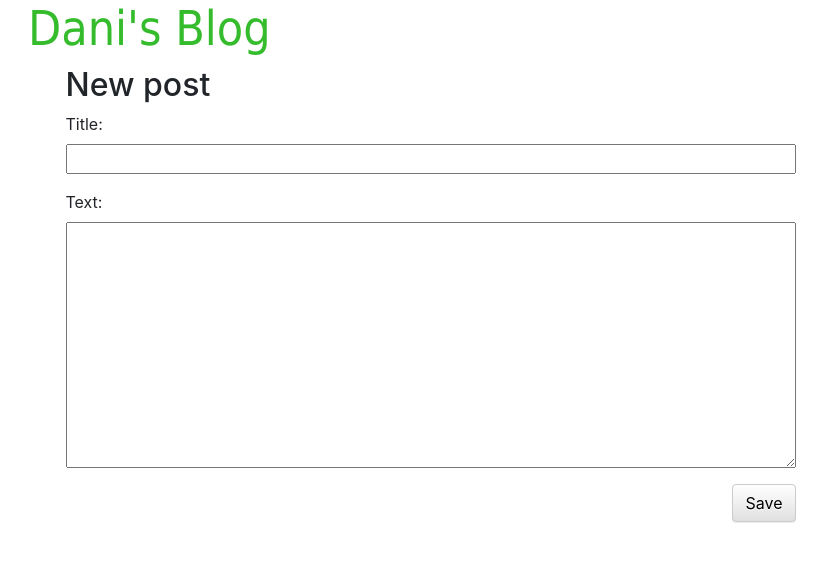
After one commit to dcaft/my-first-blog, a Django app: page /post/new/ in a window 1280 px wide. The commit adds this page. Shown: the top 562 px of the page, without its empty margins (27-854 px from the left). Run offline with Django 3.2, Linux system fonts and the light colour scheme; parts of the project's set-up code (start-up, migrations or seed data) failed here and were passed over; some libraries are stand-ins or nearby versions.

Commit message:
canviat html

```diff
--- /dev/null
+++ b/blog/forms.py
@@ -0,0 +1,6 @@
+from django import forms
+from .models import Post
+class PostForm(forms.ModelForm):
+    class Meta:
+        model = Post
+        fields = ('title', 'text',)
--- a/blog/models.py
+++ b/blog/models.py
@@ -7,19 +7,18 @@ class Post(models.Model):
     author=models.ForeignKey('auth.User', on_delete=models.CASCADE)
     title=models.CharField(max_length=200)
     text=models.TextField()
-    created_date=models.DateTimeField(
-            default=timezone.now)
-    published_date=models.DateTimeField(
-            blank=True, null=True)
+    created_date=models.DateTimeField(default=timezone.now)
+    published_date=models.DateTimeField(blank=True, null=True)
 
     def publish(self):
-        self.published_date = timezone.now()
+        self.published_date=timezone.now()
         self.save()
 
     def __str__(self):
         return self.title
-doc='abcdefghijklmnopq'
+
+#doc='abcdefghijklmnopq'
 me=User.objects.get(username='dani')
-post1=Post.objects.create(author=me, title='abecedari', text=doc)
+#post1=Post.objects.create(author=me, title='abecedari', text=doc)
 Post.objects.filter(published_date__lte=timezone.now())
-post1.publish()
+#post1.publish()
--- a/blog/templates/blog/base.html
+++ b/blog/templates/blog/base.html
@@ -5,16 +5,19 @@
     <link	rel="stylesheet" href="{% static 'css/blog.css' %}">
     <link	rel="stylesheet" href="//maxcdn.bootstrapcdn.com/bootstrap/4.1.3/css/bootstrap.min.css">
     <link	rel="stylesheet" href="//maxcdn.bootstrapcdn.com/bootstrap/4.1.3/css/bootstrap-theme.min.css">
-		<title>Dani	blog</title>
+    <title>Dani blog</title>
   </head>
   <body>
-    <div>	class="page-header">
-      <h1><a	href="/">Dani's	Blog</a></h1>
+    <div class="page-header">
+      {% if user.is_authenticated %}
+        <a href="{%	url 'post_new' %}" class="top-menu"><span class="glyphicon glyphicon-plus"></span></a>
+      {% endif %}
+      <h1><a href="/">Dani's Blog</a></h1>
     </div>
-      <div	class="content	container">
-        <div	class="row">
-           <div	class="col-md-8">
-             {%	block	content %}
+      <div class="content	container">
+        <div class="row">
+          <div class="col-md-8">
+            {% block	content %}
             {% endblock %}
           </div>
         </div>
--- /dev/null
+++ b/blog/templates/blog/post_edit.html
@@ -0,0 +1,8 @@
+{% extends 'blog/base.html' %}
+{% block content %}
+  <h2>New	post</h2>
+  <form	method="POST" class="post-form">{% csrf_token %}
+    {{ form.as_p }}
+    <button	type="submit" class="save btn btn-default">Save</button>
+  </form>
+{% endblock %}
--- a/blog/urls.py
+++ b/blog/urls.py
@@ -4,4 +4,6 @@ from . import views
 urlpatterns=[
     path('', views.post_list, name='post_list'),
     path('post/<int:pk>/', views.post_detail, name='post_detail'),
+    path('post/new/', views.post_new, name='post_new'),
+    #path('post/<int:pk>/edit', views.post_edit, name='post_edit'),
 ]
--- a/blog/views.py
+++ b/blog/views.py
@@ -1,12 +1,33 @@
-from django.shortcuts import render, get_object_or_404
+from django.shortcuts import render, get_object_or_404, redirect
 from .models import Post
 from django.utils import timezone
+from .forms import PostForm
 
 # Create your views here.
 def post_list(request):
-    posts=Post.objects.filter(published_date__lte=timezone.now()).order_by('published_date')
+    posts = Post.objects.filter(published_date__lte=timezone.now()).order_by('published_date')
     return render(request, 'blog/post_list.html', {'posts': posts})
 
 def post_detail(request, pk):
-    post=get_object_or_404(Post, pk=pk)
+    post = get_object_or_404(Post, pk=pk)
     return render(request, 'blog/post_detail.html', {'post': post})
+#  definitiu post no funciona:
+#def post_new(request):
+#    post = get_object_or_404(Post, pk=pk)
+#    if request.method == "POST":
+#        form = PostForm()
+#        if form.is_valid():
+#            post = form.save(commit=False)
+#            post.author = request.user
+#            post.published_date = timezone.now()
+#            post.save()
+#            return redirect('post_detail', pk=post.pk)
+#    else:
+#        form = PostForm(instance=post)
+#    return render(request, 'blog/post_edit.html', {'form': form})
+
+
+
+def	post_new(request):
+    form = PostForm()
+    return render(request, 'blog/post_edit.html', {'form': form})
```
Also changed, not shown: blog/templates/blog/post_detail.html (added, +16 -0 lines), blog/templates/blog/post_list.html (+5 -5 lines), blog/templates/blog/popst_detail.html (deleted). Lines whose indentation alone changed are shown as unchanged.
